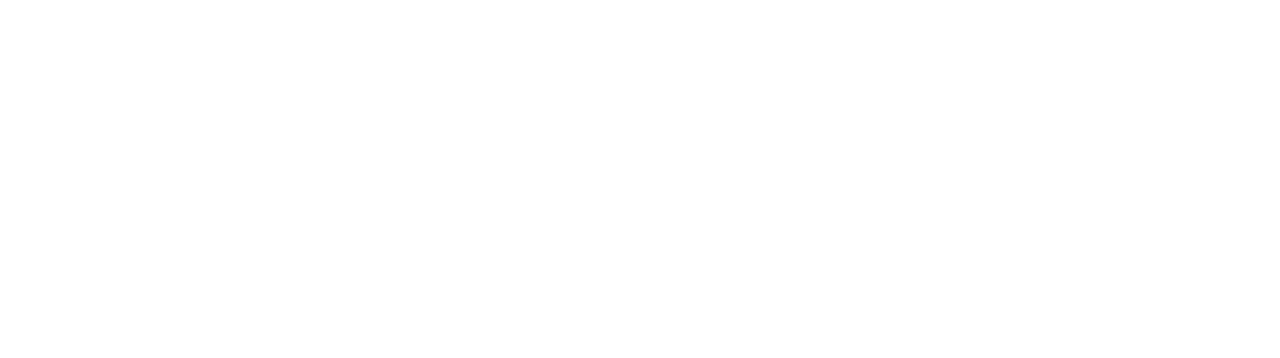
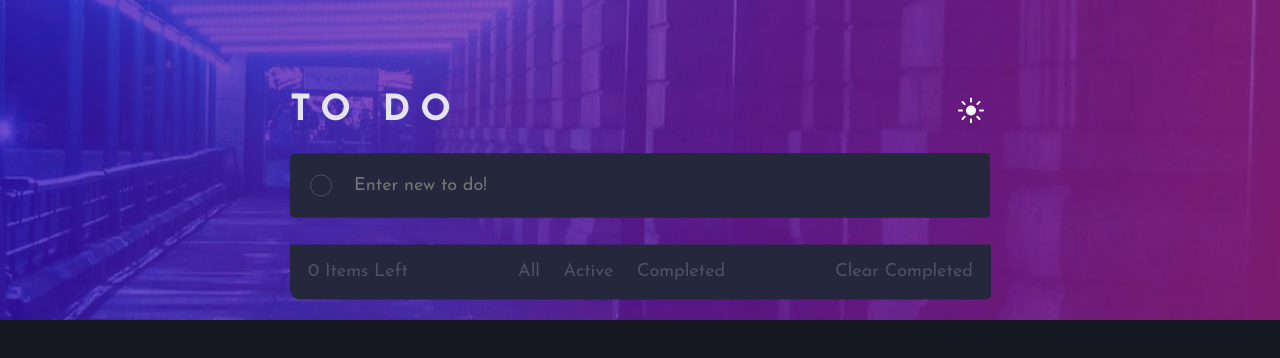
Before and after one commit to Jakelanghel/to-do-app, a plain HTML site: page index.html in a window 1280 px wide. Drawn offline with Linux system fonts and the light colour scheme.

Commit message:
got most of the html and css done started js

```diff
--- a/css/index.css
+++ b/css/index.css
@@ -0,0 +1,193 @@
+/* ### Dark Theme
+
+
+- Dark Grayish Blue: hsl(234, 11%, 52%)
+- Very Dark Grayish Blue: hsl(233, 14%, 35%)
+- Very Dark Grayish Blue: hsl(237, 14%, 26%) */
+
+:root {
+    --dark-background: hsl(235, 21%, 11%);
+    --to-do-text-finished: hsl(233, 14%, 35%);
+    --to-do-background: hsl(235, 24%, 19%);
+    --light-gery-text: hsl(234, 39%, 85%);
+    --whiteish-text: hsl(236, 33%, 92%);
+    --actions-text: hsl(233, 14%, 35%);
+    --check-background: linear-gradient(hsl(192, 100%, 67%), hsl(280, 87%, 65%));
+}
+
+
+body, html {
+    margin: 0;
+    background: var(--dark-background);
+    font-family: 'Josefin Sans', sans-serif;
+    font-size: 18px;
+    color: var(--light-gery-text);
+}
+
+.background-img {
+    width: 100%;
+    height: 40vh;
+    object-fit: fill;
+}
+p {
+    margin: 0;
+}
+
+
+/* =======================*/
+/* LAYOUT ================*/
+/* Mobile: 375px =========*/
+/* Desktop: 1440px =======*/
+/* =======================*/
+
+.container-flex {
+    width: 100%;
+    display: flex;
+    justify-content: space-between;
+}
+
+.container-absolute {
+    width: 700px;
+    position: absolute;
+    top: 13%;
+    left: 50%;
+    transform: translateY(-15%);
+    margin-left: -350px;
+}
+
+
+/* =======================*/
+/* COL-1 =================*/
+/* =======================*/
+
+.title {
+    text-transform: uppercase;
+    color: var(--whiteish-text);
+    letter-spacing: 10px;
+}
+
+.theme-btn {
+    background: transparent;
+    border: none;
+}
+
+/* =======================*/
+/* NEW-TO-DO =============*/
+/* =======================*/
+
+.new-to-do {
+    background:var(--to-do-background);
+    border-radius: 5px;;
+}
+
+.to-do-input {
+    width: 100%;
+    font-size: 18px;
+    font-weight: 400;
+    color: var(--whiteish-text);
+    font-family: 'Josefin Sans', sans-serif;
+    background: var(--to-do-background);
+    padding: 1.25em 0;
+    margin-left: 40px;
+    border: none;
+    outline: none;
+}
+
+.to-do-list {
+    width: 100%;
+    font-size: 18px;
+    font-weight: 400;
+    color: var(--whiteish-text);
+    font-family: 'Josefin Sans', sans-serif;
+    background: var(--to-do-background);
+    padding: 1.25em 0;
+    margin-left: 40px;
+    outline: none;
+}
+
+/* =======================*/
+/* NEW-TO-DO-LIST ========*/
+/* =======================*/
+
+.column-2 {
+    margin-top: 1.5em;
+}
+
+.to-do-list-item {
+    background: var(--to-do-background);
+    border-bottom: solid 1.25px hsl(233, 14%, 35%);
+}
+
+/* =======================*/
+/* TO-DO-ACTIONS =========*/
+/* =======================*/
+
+.to-do-actions {
+    width: 95%;
+    background: var(--to-do-background);
+    padding: 1em 1em;
+    color: var(--actions-text);
+    text-transform: capitalize;
+    border-bottom-left-radius: 10px;
+    border-bottom-right-radius: 5px;
+}
+
+.items-count {
+    margin: 0;
+}
+
+.action-center {
+    padding: 0 1em;
+}
+
+/* =======================*/
+/* CHECKBOXES ============*/
+/* =======================*/
+
+/* Hide browsers default checkbox*/
+.checkbox {
+    position:absolute;
+    opacity: 0;
+    z-index: -9999;
+}
+.checkbox + label{
+    position: relative;
+    padding-left: 24px;
+}
+
+.checkbox + .checkbox-label .indicator{
+    position: absolute;
+    left: 20px;
+    top: 50%;
+    transform: translateY(-50%);
+    display: block;
+    width: 20px;
+    height: 20px;
+    background: var(--to-do-background);
+    border-radius: 50%;
+    border: 1px solid var(--to-do-text-finished);
+    cursor: pointer;
+}
+
+.checkbox + .checkbox-label .indicator:hover,
+.checkbox + .checkbox-label .indicator:focus {
+    background: var(--check-background);
+}
+
+
+.checkbox:checked + label .indicator{
+    background-image: var(--check-background);
+}
+
+.checkbox:checked + .checkbox-label .indicator::after{
+    content: "";
+    position: absolute;
+    width: 5px;
+    height: 8px;
+    border: 2px solid #fff;
+    border-left: none;
+    border-top: none;
+    transform: rotate(45deg);
+    left: 6px;
+    top: 4px;
+}
--- a/index.html
+++ b/index.html
@@ -4,10 +4,54 @@
     <meta charset="UTF-8">
     <meta http-equiv="X-UA-Compatible" content="IE=edge">
     <meta name="viewport" content="width=device-width, initial-scale=1.0">
+    <link rel="preconnect" href="https://fonts.googleapis.com">
+    <link rel="preconnect" href="https://fonts.gstatic.com" crossorigin>
+    <link href="https://fonts.googleapis.com/css2?family=Josefin+Sans:wght@400;700&display=swap" rel="stylesheet">
     <link rel="stylesheet" href="css/index.css">
     <title>to-do-app</title>
 </head>
 <body>
+    <div class="background-1">
+        <img class="background-img" src="images/bg-desktop-dark.jpg" alt="front door of a business">
+    </div>
+
+    <div class="container-absolute">
+        <div class="container-flex-col column-1" id="col-1">
+            <div class="container-flex">
+                <h1 class="title">to do</h1>
+                <button class="theme-btn"><img src="images/icon-sun.svg" alt="change theme button" class="theme-selector"></button>
+            </div>
+
+            <div class="new-to-do container-flex">
+                <input type="checkbox" class="checkbox" id="checkbox-element" />
+                <label for="checkbox-element" class="checkbox-label">
+                    <span class="indicator"></span>
+                </label>
+                <input type="text" class="to-do-input" id="new-to-do-input" placeholder="Enter new to do!">
+            </div>
+        </div>
+
+        <div class="container-flex-col column-2" id="col-2">
+
+        </div>
+
+        <div class="to-do-actions container-flex">
+            <div class="items">
+                <p class="items-count"><span>0</span> items left</p>
+            </div>
+            <div class="actions-toggel">
+                <p><span class="action">all</span>
+                    <span class="action action-center">active</span>
+                    <span class="action">completed</span>
+                </p>
+            </div>
+            <div class="clear-completed">
+                <p><span>clear completed</span></p>
+            </div>
+
+        </div>
+    </div>
+
 <script src="js/index.js"></script>
 </body>
 </html>
--- a/js/index.js
+++ b/js/index.js
@@ -0,0 +1,23 @@
+const newToDo = document.getElementById("new-to-do-input")
+const column2 = document.getElementById("col-2")
+let element = 0 //Set element counter to add to label for and to new checkbox element to toggle correct checkbox
+
+newToDo.addEventListener("keyup", getInput)
+
+function getInput(e) {
+    if(e.key === "Enter") {
+        if(newToDo.value !== "") {
+            element ++
+            const toDoStr = e.target.value
+            newToDo.value = ""
+            column2.innerHTML += `
+            <div class="to-do-list-item container-flex">
+                    <input type="checkbox" class="checkbox" id="checkbox-element-${element}" />
+                    <label for="checkbox-element-${element}" class="checkbox-label">
+                        <span class="indicator"></span>
+                    </label>
+                    <label class="to-do-list">${toDoStr}</label>
+                </div>`
+        }
+    }
+}
```
Also changed, not shown: images/bg-desktop-dark.jpg (added), images/bg-desktop-light.jpg (added), images/bg-mobile-dark.jpg (added), images/bg-mobile-light.jpg (added), images/favicon-32x32.png (added), images/icon-check.svg (added), images/icon-cross.svg (added), images/icon-moon.svg (added), images/icon-sun.svg (added).
